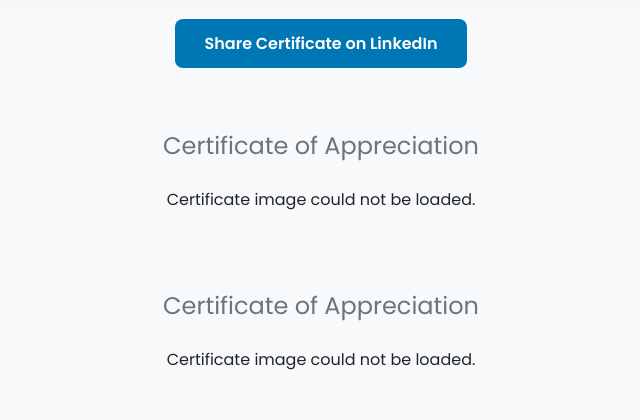
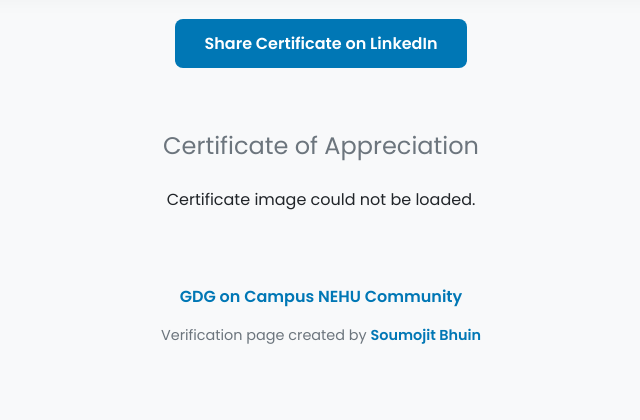
Before and after one commit to GDGonCampusNEHU/GDGcertificate_verification, a Flask app: template templates/certificate.html in a window 1280 px wide. Shown: the part 447-867 px from the top of the page, without its empty margins (319-959 px from the left). After the commit the page ends 791 px from the top, so only its background shows below. Run offline with Flask 3, Linux system fonts and the light colour scheme; the template is opened without the code that fills it, so the values that code supplies are empty.

Commit message:
Update certificate.html

```diff
--- a/templates/certificate.html
+++ b/templates/certificate.html
@@ -59,14 +59,17 @@
         </section>
 
         <!-- Page Footer -->
-       <section class="certificate-display">
-            <h2>Certificate of Appreciation</h2>
-            {% if cert.certificate_image_url and cert.certificate_image_url|length > 5 %}
-                <img src="{{ cert.certificate_image_url }}" alt="Certificate for {{ cert.member_name }}" class="certificate-image">
-            {% else %}
-                <p class="error-text">Certificate image could not be loaded.</p>
-            {% endif %}
-        </section>
+       <footer class="page-footer">
+            <p>
+                <a href="https://gdg.community.dev/gdg-on-campus-north-eastern-hill-university-shillong-india/" target="_blank">
+                    GDG on Campus NEHU Community
+                </a>
+            </p>
+            <p class="creator-credit">
+                Verification page created by
+                <a href="https://www.linkedin.com/in/soumojit-bhuin" target="_blank">Soumojit Bhuin</a>
+            </p>
+        </footer>
 
     </main>
 
```
